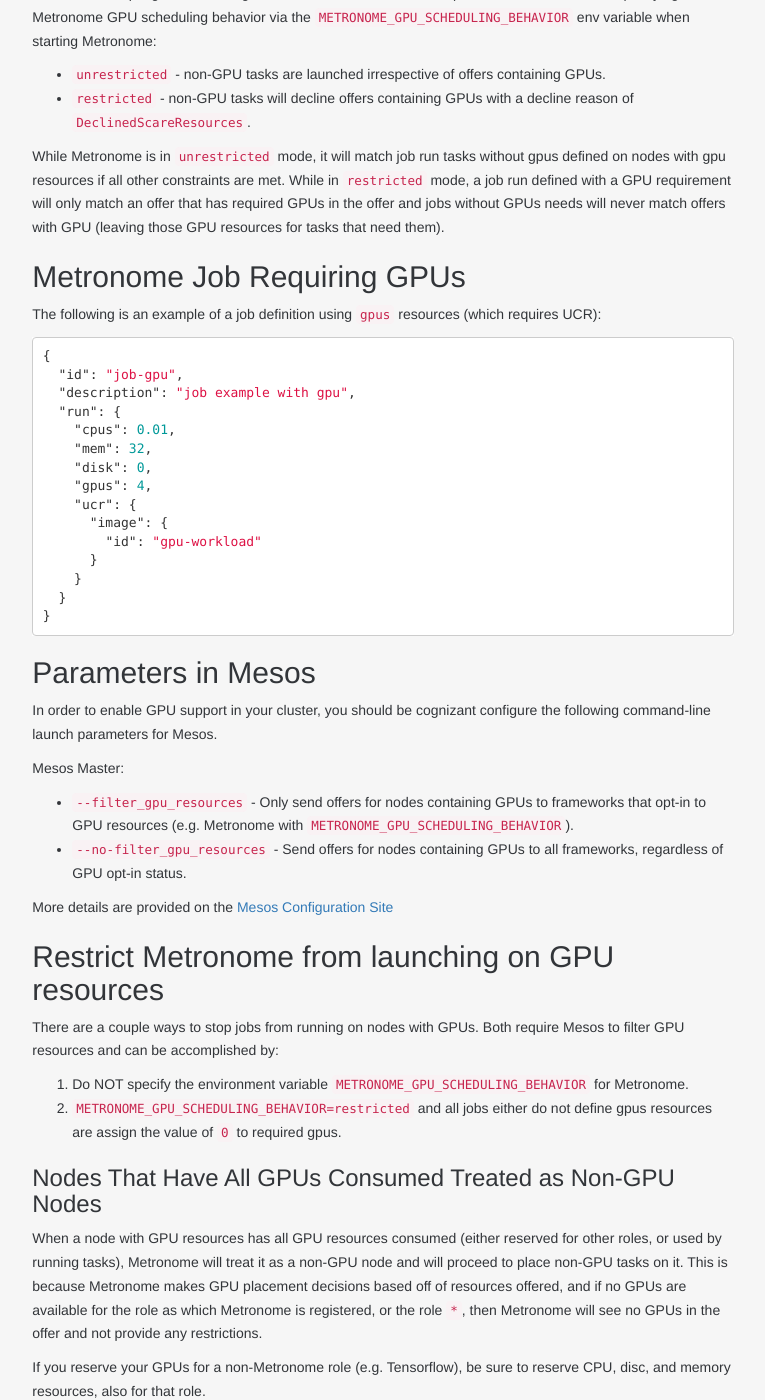
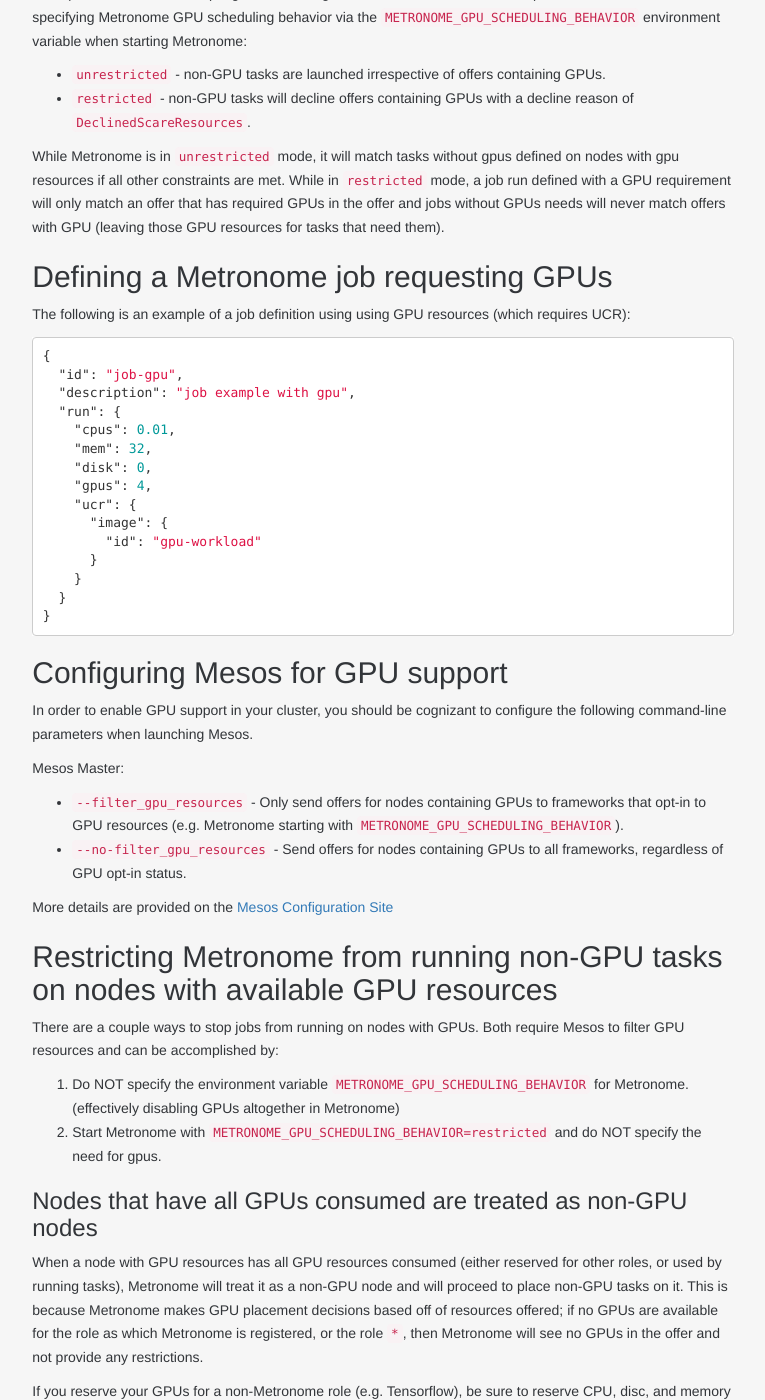
Before and after one commit to dcos/metronome, a Jekyll site: the page built from docs/docs/gpus.md, in a window 1280 px wide and 1400 px high, scrolled down 623 px. Shown: the whole window, without its empty margins (379-1144 px from the left). Built offline with Jekyll 4.4.1, drawn with Linux system fonts in a browser that asks for light colours; nearby versions of some CDN libraries; some web fonts are replaced; our own code applies the rules of GitHub Pages for plain Markdown files; some of the changed text lies outside the part shown.

Commit message:
updated based on pr review

````diff
--- a/docs/docs/gpus.md
+++ b/docs/docs/gpus.md
@@ -1,6 +1,6 @@
 # Preferential GPU Scheduling
 
-## Overview of GPU Scheduling in Metronome
+## Overview of GPU scheduling in Metronome
 
 In order to have Metronome run jobs with GPU workloads it is necessary to:
 
@@ -10,20 +10,20 @@
 4. Use the UCR containerizer.
 
 
-Assuming that Mesos is configuration to filter GPU resources (details below), the following is what is necessary in metronome.
+Assuming that Mesos is configured to filter GPU resources (details below), the following is what is necessary in metronome.
 
-## GPU Startup Parameters in Metronome
+## Enabling GPU support in Metronome
 
-Metronome supports launching GPU tasks when the environmental variable `METRONOME_GPU_SCHEDULING_BEHAVIOR` is specified.  If this env var is *not* specified, Metronome will not opt-in for receiving Mesos offers which contain GPU resources.  Depending on the GPU availability, it may be desirable to configure Metronome to avoid placing non-GPU tasks on GPU nodes. By *not* specifying GPU scheduling *and* while Mesos is configured to filter GPU resources, Metronome will *not* receive offers containing GPU resources.   When `METRONOME_GPU_SCHEDULING_BEHAVIOR` is specified with an appropriate option (listed below), then Metronome is opting in to receiving offers with GPUs.  Below is the options and behavior when specifying Metronome GPU scheduling behavior via the `METRONOME_GPU_SCHEDULING_BEHAVIOR` env variable when starting Metronome:
+Metronome supports launching GPU tasks when the environment variable `METRONOME_GPU_SCHEDULING_BEHAVIOR` is specified.  If this environment variable is *not* specified, Metronome will not opt-in for receiving Mesos offers which contain GPU resources.  Depending on the GPU availability, it may be desirable to configure Metronome to avoid placing non-GPU tasks on GPU nodes. By *not* specifying GPU scheduling *and* while Mesos is configured to filter GPU resources, Metronome will *not* receive offers containing GPU resources.   When `METRONOME_GPU_SCHEDULING_BEHAVIOR` is specified with an appropriate option (listed below), then Metronome is opting in to receiving offers with GPUs.  Below is the options and behavior when specifying Metronome GPU scheduling behavior via the `METRONOME_GPU_SCHEDULING_BEHAVIOR` environment variable when starting Metronome:
 
   - `unrestricted` - non-GPU tasks are launched irrespective of offers containing GPUs.
   - `restricted` - non-GPU tasks will decline offers containing GPUs with a decline reason of `DeclinedScareResources`.
 
-While Metronome is in `unrestricted` mode, it will match job run tasks without gpus defined on nodes with gpu resources if all other constraints are met.   While in `restricted` mode, a job run defined with a GPU requirement will only match an offer that has required GPUs in the offer and jobs without GPUs needs will never match offers with GPU (leaving those GPU resources for tasks that need them).
+While Metronome is in `unrestricted` mode, it will match tasks without gpus defined on nodes with gpu resources if all other constraints are met.   While in `restricted` mode, a job run defined with a GPU requirement will only match an offer that has required GPUs in the offer and jobs without GPUs needs will never match offers with GPU (leaving those GPU resources for tasks that need them).
 
-## Metronome Job Requiring GPUs
+## Defining a Metronome job requesting GPUs
 
-The following is an example of a job definition using `gpus` resources (which requires UCR):
+The following is an example of a job definition using using GPU resources (which requires UCR):
 
 ```json
 {
@@ -43,27 +43,26 @@
 }
 ```
 
-## Parameters in Mesos
+## Configuring Mesos for GPU support
 
-In order to enable GPU support in your cluster, you should be cognizant configure the following command-line launch parameters for Mesos.
+In order to enable GPU support in your cluster, you should be cognizant to configure the following command-line parameters when launching Mesos.
 
 Mesos Master:
 
-- `--filter_gpu_resources` - Only send offers for nodes containing GPUs to frameworks that opt-in to GPU resources (e.g. Metronome with `METRONOME_GPU_SCHEDULING_BEHAVIOR`).
+- `--filter_gpu_resources` - Only send offers for nodes containing GPUs to frameworks that opt-in to GPU resources (e.g. Metronome starting with `METRONOME_GPU_SCHEDULING_BEHAVIOR`).
 - `--no-filter_gpu_resources` - Send offers for nodes containing GPUs to all frameworks, regardless of GPU opt-in status.
 
 More details are provided on the [Mesos Configuration Site](http://mesos.apache.org/documentation/latest/configuration/master/)
 
-## Restrict Metronome from launching on GPU resources
+## Restricting Metronome from running non-GPU tasks on nodes with available GPU resources
 
 There are a couple ways to stop jobs from running on nodes with GPUs.  Both require Mesos to filter GPU resources and can be accomplished by:
 
-1. Do NOT specify the environment variable `METRONOME_GPU_SCHEDULING_BEHAVIOR` for Metronome.
-2. `METRONOME_GPU_SCHEDULING_BEHAVIOR=restricted` and all jobs either do not define gpus resources are assign the value of `0` to required gpus.
+1. Do NOT specify the environment variable `METRONOME_GPU_SCHEDULING_BEHAVIOR` for Metronome. (effectively disabling GPUs altogether in Metronome)
+2. Start Metronome with `METRONOME_GPU_SCHEDULING_BEHAVIOR=restricted` and do NOT specify the need for gpus.
 
+### Nodes that have all GPUs consumed are treated as non-GPU nodes
 
-### Nodes That Have All GPUs Consumed Treated as Non-GPU Nodes
-
-When a node with GPU resources has all GPU resources consumed (either reserved for other roles, or used by running tasks), Metronome will treat it as a non-GPU node and will proceed to place non-GPU tasks on it. This is because Metronome makes GPU placement decisions based off of resources offered, and if no GPUs are available for the role as which Metronome is registered, or the role `*`, then Metronome will see no GPUs in the offer and not provide any restrictions.
+When a node with GPU resources has all GPU resources consumed (either reserved for other roles, or used by running tasks), Metronome will treat it as a non-GPU node and will proceed to place non-GPU tasks on it. This is because Metronome makes GPU placement decisions based off of resources offered; if no GPUs are available for the role as which Metronome is registered, or the role `*`, then Metronome will see no GPUs in the offer and not provide any restrictions.
 
 If you reserve your GPUs for a non-Metronome role (e.g. Tensorflow), be sure to reserve CPU, disc, and memory resources, also for that role.
````
